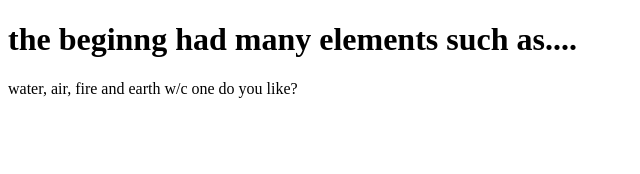
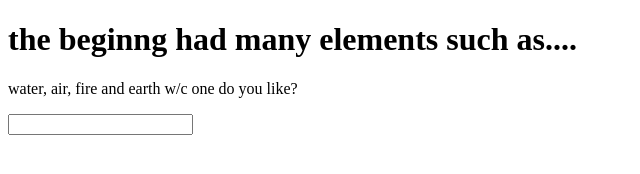
Before and after one commit to brookIsMyName/git-first-tryout, a website: page index.html in a window 1280 px wide. Shown: the whole page, without its empty margins (0-640 px from the left). Drawn offline with Linux system fonts and the light colour scheme.

Commit message:
beta versionn of input

```diff
--- a/index.html
+++ b/index.html
@@ -9,5 +9,6 @@
 <body>
     <h1>the beginng had many elements such as....</h1>
     <P>water, air, fire and earth w/c one do you like?</P>
+    <input type="text" name="email">
 </body>
 </html>
```
